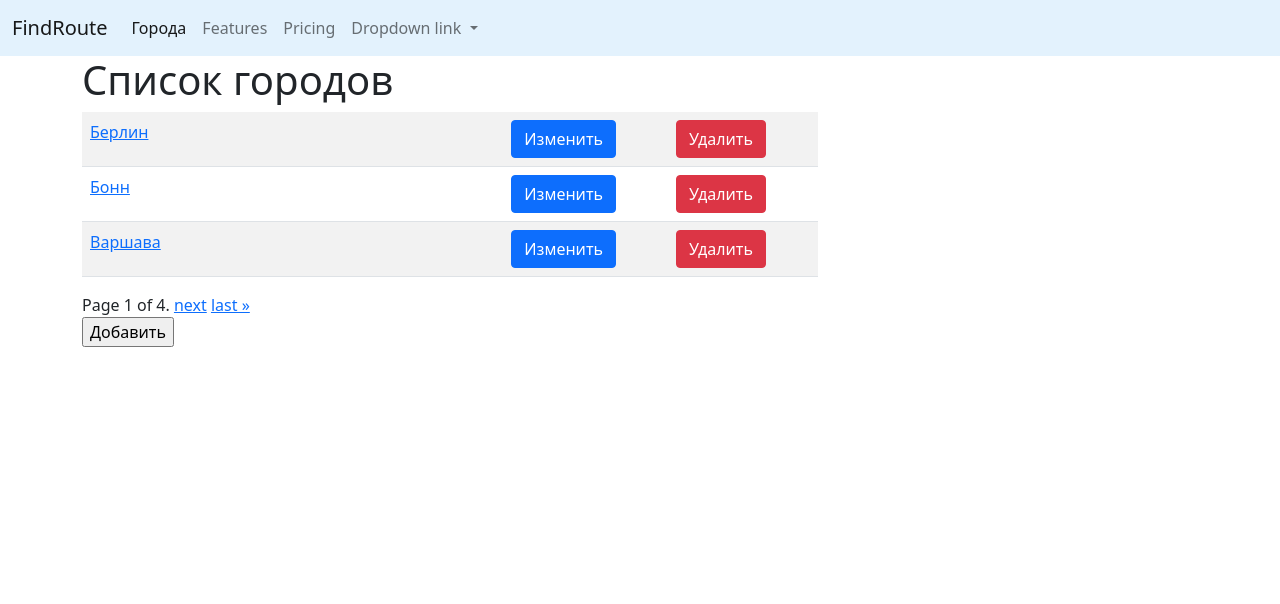
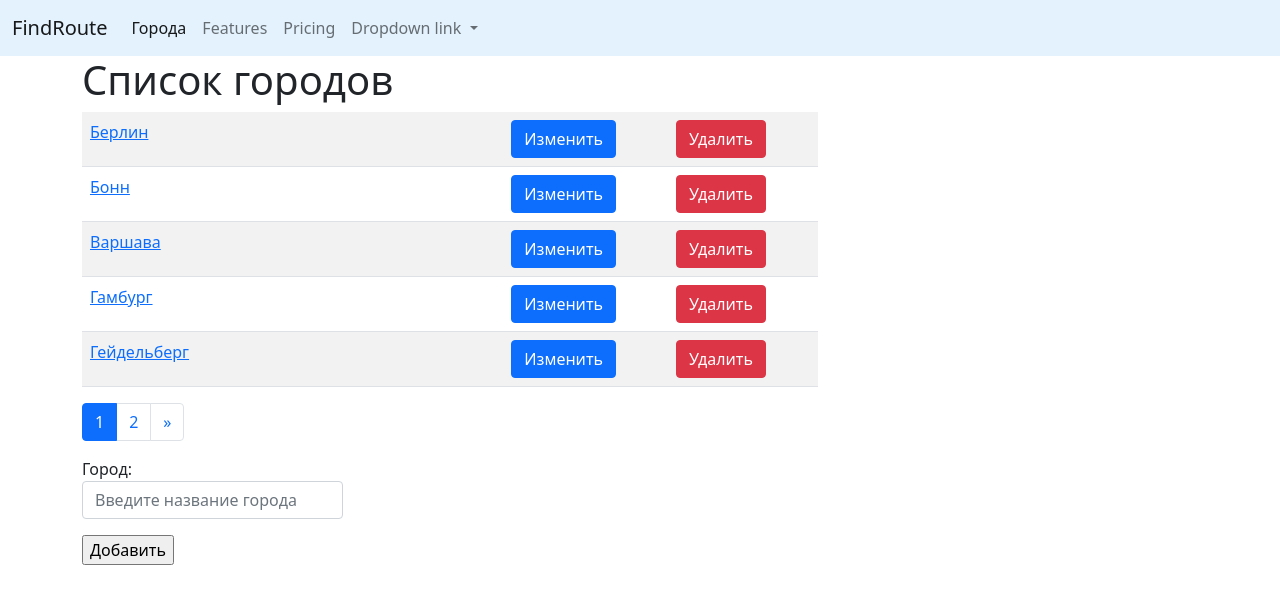
Before and after one commit to VdmOnline24/TT0102, a Django app: page /cities/ in a window 1280 px wide. Shown: the top 604 px of the page. Run offline with Django 4.2, Linux system fonts and the light colour scheme; data comes from the database, SQL or seed files in the repository; both versions use the stored data as it was after the commit.

Commit message:
Before adding Trains app

```diff
--- a/cities/views.py
+++ b/cities/views.py
@@ -1,4 +1,6 @@
+from django.contrib.messages.views import SuccessMessageMixin
 from django.core.paginator import Paginator
+from django.http import HttpResponse
 from django.shortcuts import render
 from django.urls import reverse_lazy
 from django.views.generic import DetailView, CreateView, UpdateView, DeleteView, ListView
@@ -51,11 +53,12 @@ class CityCreateView(CreateView):
     template_name = 'cities/create.html'
     success_url = reverse_lazy('cities:homepage')
 
-class CityUpdateView(UpdateView):
+class CityUpdateView(SuccessMessageMixin, UpdateView):
     model = City
     form_class = CityForm
     template_name = 'cities/update.html'
     success_url = reverse_lazy('cities:homepage')
+    success_message = "Город успешно отредактирован"
 
 class CityDeleteView(DeleteView):
     model = City
@@ -64,6 +67,15 @@ class CityDeleteView(DeleteView):
     success_url = reverse_lazy('cities:homepage')
 
 class CityListView(ListView):
-    paginate_by = 3
+    paginate_by = 5
     model = City
     template_name = 'cities/homepage.html'
+    #Пробросить форму в homepage
+
+    def get_context_data(self, **kwargs):
+        # Call the base implementation first to get a context
+        context = super().get_context_data(**kwargs)
+        # Add in the publisher
+        form = CityForm()
+        context['form'] = form
+        return context
--- a/templates/base.html
+++ b/templates/base.html
@@ -16,6 +16,7 @@
   <body>
   <!-- Navbar Starts -->
       <nav class="navbar navbar-expand-lg navbar-light" style="background-color: #e3f2fd;">
+
       <div class="container-fluid">
         <a class="navbar-brand" href="{% url 'FirstPage' %}">FindRoute</a>
         <button class="navbar-toggler" type="button" data-bs-toggle="collapse" data-bs-target="#navbarNavDropdown" aria-controls="navbarNavDropdown" aria-expanded="false" aria-label="Toggle navigation">
@@ -49,6 +50,31 @@
       </div>
     </nav>
   <!-- Navbar Ends -->
+  <!--start - Обработка сообщений -->
+      {% if messages %}
+          <div class="container">
+              <div class="row">
+                  <div class="col-md-8">
+
+                        {% for message in messages %}
+                            {% if message.tags == 'success' %}
+                                <div class="alert alert-success" role="alert">
+                                    {{ message }}
+                                </div>
+                            {% endif %}
+                            {% if message.level == DEFAULT_MESSAGE_LEVELS.ERROR %}
+                               <div class="alert alert-danger" role="alert">
+                                    {{ message }}
+                               </div>
+                            {% endif %}
+
+                        {% endfor %}
+
+                  </div>
+              </div>
+          </div>
+      {% endif %}
+  <!--end - Обработка сообщений -->
   <!-- Code injection -->
     <div class="container">
         {% block Body %} {% endblock Body %}
--- a/templates/cities/homepage.html
+++ b/templates/cities/homepage.html
@@ -37,23 +37,39 @@
         </div>
     </div>
 <!-- Pagination Controls from the Django Doc -->
-    <div class="pagination">
-        <span class="step-links">
-            {% if page_obj.has_previous %}
-                <a href="?page=1">&laquo; first</a>
-                <a href="?page={{ page_obj.previous_page_number }}">previous</a>
+
+<!-- Pagination controls from Getbootstrap.com -->
+    <nav aria-label="Page navigation example">
+      <ul class="pagination justify-content-left">
+        {% if page_obj.has_previous %}
+            <li class="page-item">
+              <a class="page-link" href="?page={{ page_obj.previous_page_number }}" aria-label="Previous">
+                <span aria-hidden="true">&laquo;</span>
+              </a>
+            </li>
+        {% endif %}
+        {% for page in page_obj.paginator.page_range %}
+            {% if page == page_obj.number %}
+                <li class="page-item active" aria-current="page">
+            {% else %}
+                <li class="page-item">
             {% endif %}
 
-            <span class="current">
-                Page {{ page_obj.number }} of {{ page_obj.paginator.num_pages }}.
-            </span>
+                    <a class="page-link" href="?page={{ page }}">
+                        {{ page }}
+                    </a>
+                </li>
+        {% endfor %}
 
-            {% if page_obj.has_next %}
-                <a href="?page={{ page_obj.next_page_number }}">next</a>
-                <a href="?page={{ page_obj.paginator.num_pages }}">last &raquo;</a>
-            {% endif %}
-        </span>
-    </div>
+        {% if page_obj.has_next %}
+            <li class="page-item">
+              <a class="page-link" href="?page={{ page_obj.next_page_number }}" aria-label="Next">
+                <span aria-hidden="true">&raquo;</span>
+              </a>
+            </li>
+        {% endif %}
+      </ul>
+    </nav>
     <!-- Форма -->
     <div class="row">
         <div class="col-md-3">
```
Also changed, not shown: db.sqlite3.
